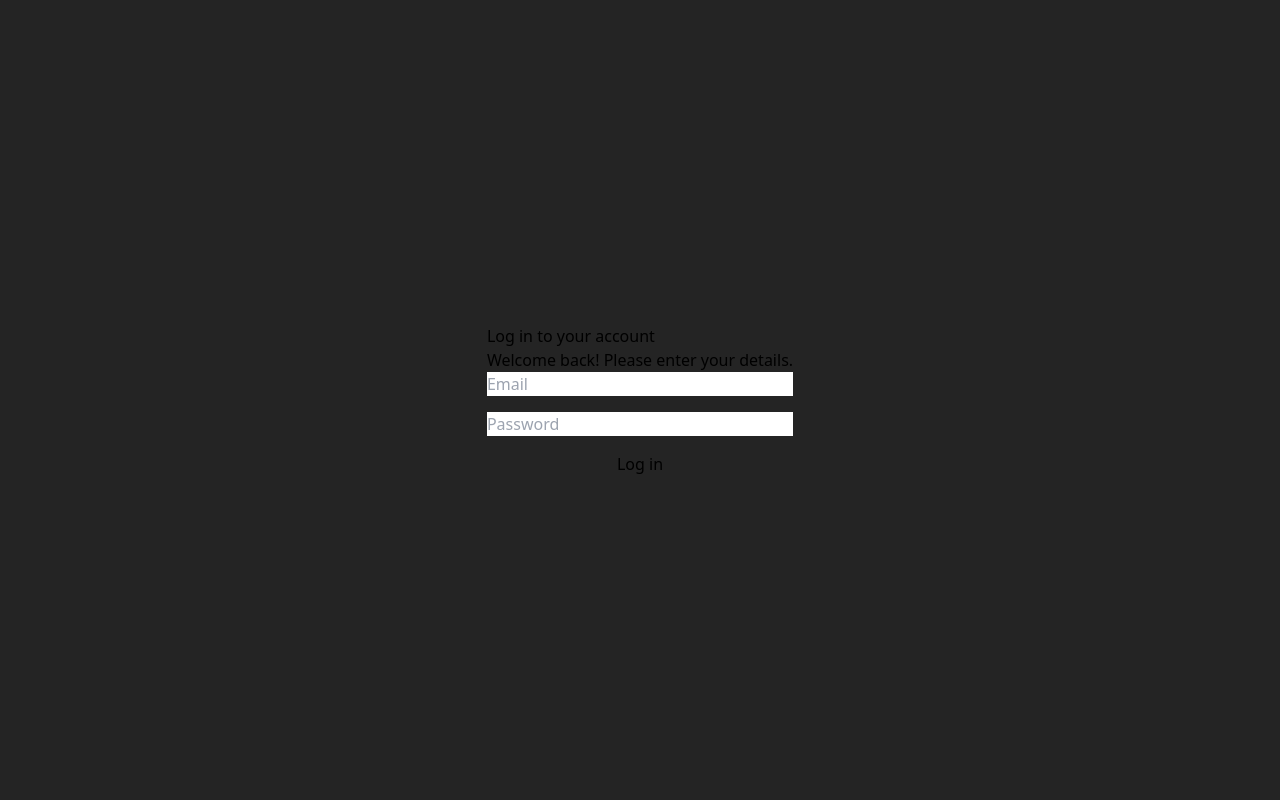
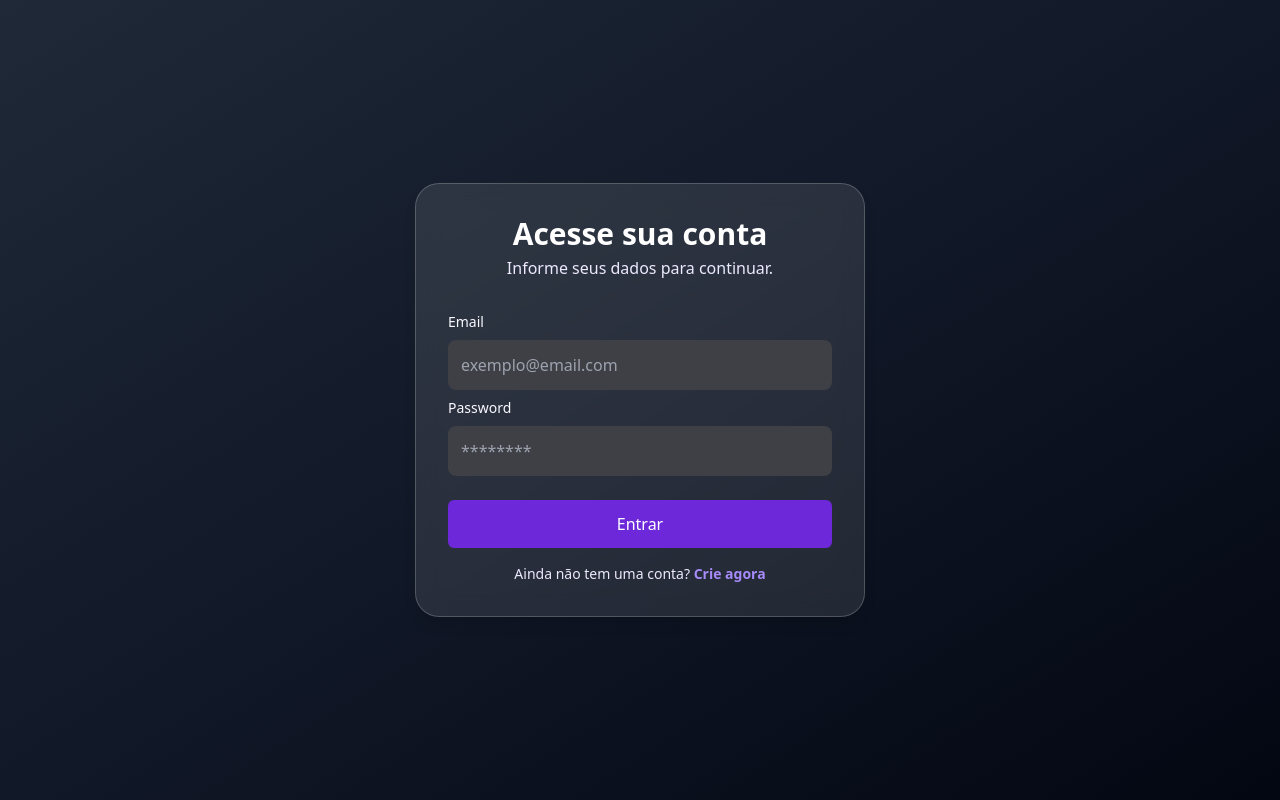
Before and after one commit to gabislera/PinMe, a React (Vite) app: page / in a window 1280 px wide. Built offline with nearby package versions, Linux system fonts and the light colour scheme.

Commit message:
feat: auth pages

```diff
--- a/src/pages/auth/SignIn.tsx
+++ b/src/pages/auth/SignIn.tsx
@@ -1,15 +1,31 @@
+import { Button } from '../../components/Button';
+import { Input } from '../../components/Input';
+
 export const SignIn = () => {
-    return (
-        <div className="flex flex-col items-center justify-center h-screen">
-            <div>
-                <h1>Log in to your account</h1>
-                <p>Welcome back! Please enter your details.</p>
-                <form className="flex flex-col gap-4">
-                    <input type="email" placeholder="Email" />
-                    <input type="password" placeholder="Password" />
-                    <button type="submit">Log in</button>
-                </form>
-            </div>
+  return (
+    <div className="flex flex-col items-center justify-center h-screen bg-gradient-to-br from-gray-800 via-gray-900 to-gray-950 ">
+      <div className="flex flex-col items-center gap-4 w-full max-w-[450px] bg-white/10 backdrop-blur-md border border-white/20 p-8 rounded-3xl shadow-lg">
+        <div className="flex flex-col items-center gap-1">
+          <h1 className="text-3xl font-bold text-white">Acesse sua conta</h1>
+          <p className="text-muted text-center">Informe seus dados para continuar.</p>
         </div>
-    )
-}
+
+        <form className="flex flex-col gap-2 w-full mt-4">
+          <Input label="Email" placeholder="exemplo@email.com" type="email" />
+          <Input label="Password" placeholder="********" type="password" />
+          <Button title="Entrar" type="submit" className="mt-4" />
+        </form>
+
+        <span className="text-muted text-sm text-center">
+          Ainda não tem uma conta?{' '}
+          <a
+            href="/register"
+            className="text-tertiary hover:text-secondary transition-colors duration-300 font-bold"
+          >
+            Crie agora
+          </a>
+        </span>
+      </div>
+    </div>
+  );
+};
--- a/src/pages/auth/SignUp.tsx
+++ b/src/pages/auth/SignUp.tsx
@@ -1,7 +1,33 @@
+import { Button } from '../../components/Button';
+import { Input } from '../../components/Input';
+
 export const SignUp = () => {
   return (
-    <div>
-      <h1>SignUp</h1>
+    <div className="flex flex-col items-center justify-center h-screen bg-gradient-to-br from-gray-800 via-gray-900 to-gray-950 ">
+      <div className="flex flex-col items-center gap-4 w-full max-w-[450px] bg-white/10 backdrop-blur-md border border-white/20 p-8 rounded-3xl shadow-lg">
+        <div className="flex flex-col items-center gap-1">
+          <h1 className="text-3xl font-bold text-white">Crie sua conta</h1>
+          <p className="text-muted text-center">Informe seus dados para continuar.</p>
+        </div>
+
+        <form className="flex flex-col gap-2 w-full mt-4">
+          <Input label="Nome" placeholder="exemplo@email.com" type="email" />
+          <Input label="Email" placeholder="exemplo@email.com" type="email" />
+          <Input label="Senha" placeholder="********" type="password" />
+          <Input label="Confirmar senha" placeholder="********" type="password" />
+          <Button title="Cadastrar" type="submit" className="mt-4" />
+        </form>
+
+        <span className="text-muted text-sm text-center">
+          Já tem uma conta?{' '}
+          <a
+            href="/"
+            className="text-tertiary hover:text-secondary transition-colors duration-300 font-bold"
+          >
+            Acesse sua conta
+          </a>
+        </span>
+      </div>
     </div>
   );
 };
```
